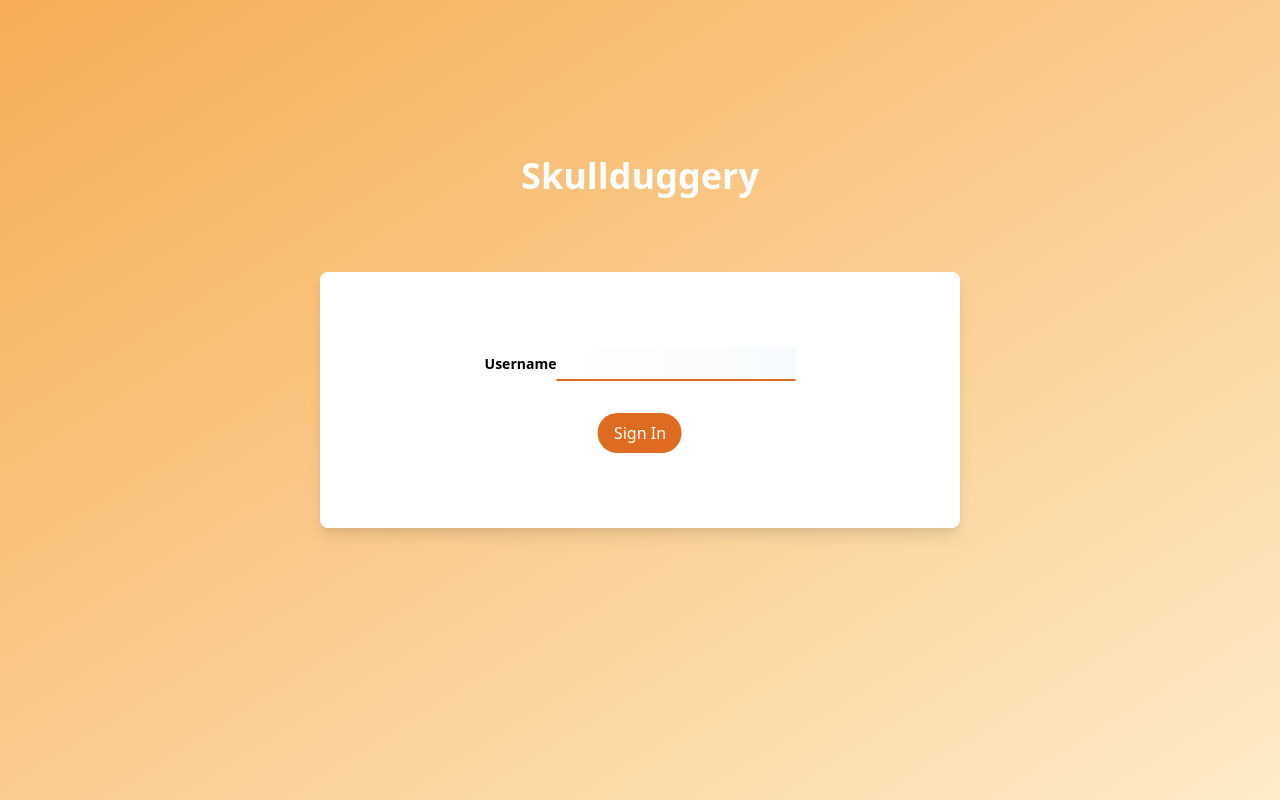
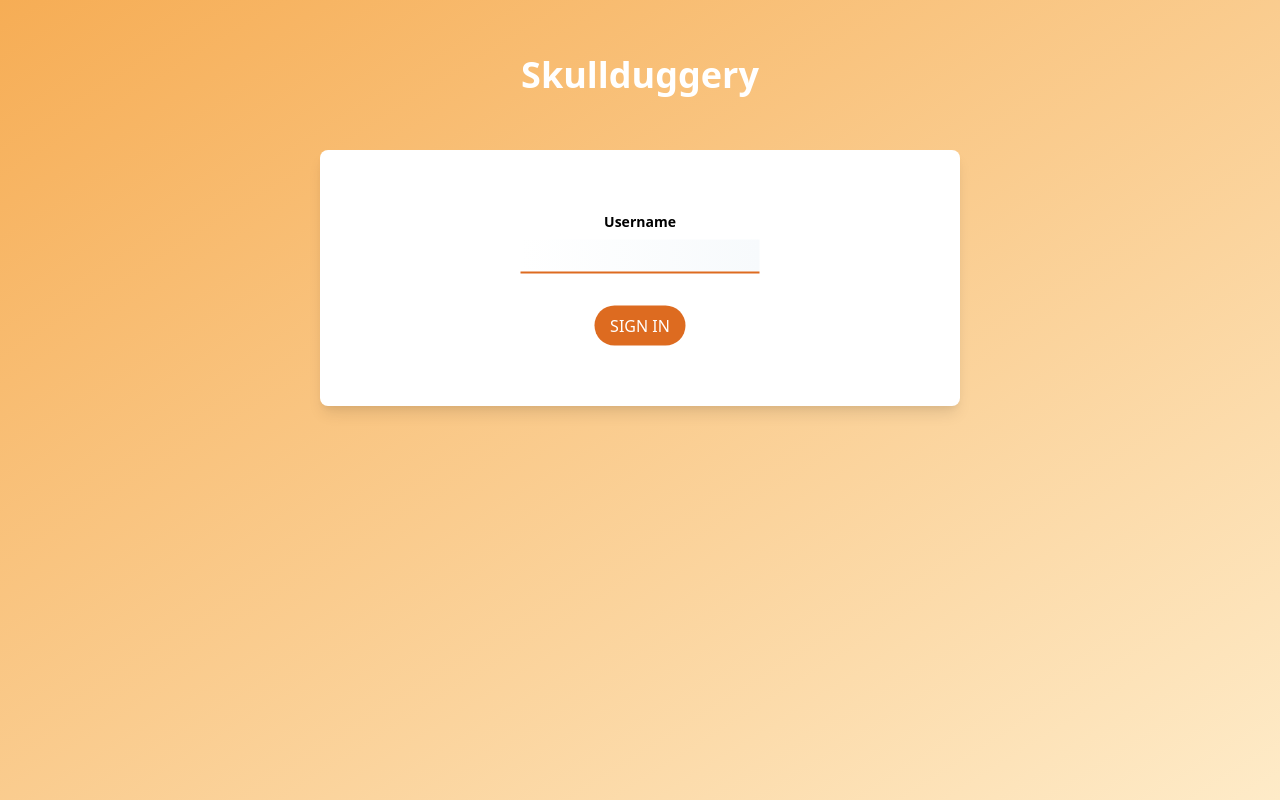
Before and after one commit to adriantbaker/skull-client, a React (Create React App) app: page / in a window 1280 px wide. Built offline with nearby package versions, Linux system fonts and the light colour scheme; no server answers.

Commit message:
More sign-in styling and basic header

```diff
--- a/src/components/App/App.css
+++ b/src/components/App/App.css
@@ -1,3 +1,7 @@
 .App {
   text-align: center;
 }
+
+.header-offset {
+    margin-top: 65px;
+}
--- a/src/components/App/App.jsx
+++ b/src/components/App/App.jsx
@@ -4,10 +4,26 @@ import './App.css';
 import GameLobby from '../GameLobby/GameLobby';
 import SignIn from '../SignIn/SignIn';
 import GameView from '../GameView/GameView';
+import Header from '../Header/Header';
 
 const App = () => {
     const { signedIn } = useSelector((state) => state.user);
     const { inGame } = useSelector((state) => state.game);
+
+    const getHeader = () => {
+        if (!signedIn) {
+            return null;
+        }
+        return <Header />;
+    };
+
+    const getAppViewClassName = () => {
+        if (!signedIn) {
+            return null;
+        }
+        // Need a top margin to offset the fixed header
+        return 'header-offset';
+    };
 
     const getAppView = () => {
         if (!signedIn) {
@@ -23,7 +39,10 @@ const App = () => {
 
     return (
         <div className="App">
-            {getAppView()}
+            {getHeader()}
+            <div className={getAppViewClassName()}>
+                {getAppView()}
+            </div>
         </div>
     );
 };
--- /dev/null
+++ b/src/components/Header/Header.css
@@ -0,0 +1,10 @@
+.header-container {
+    position: fixed;
+    top: 0;
+    width: 100%;
+    height: 50px;
+    z-index: 99;
+
+    display: flex;
+    align-items: center;
+}
--- /dev/null
+++ b/src/components/Header/Header.jsx
@@ -0,0 +1,10 @@
+import React from 'react';
+import './Header.css';
+
+const Header = () => (
+    <div className="header-container bg-white px-12 shadow">
+        <div className="text-orange-600 font-bold">Skullduggery</div>
+    </div>
+);
+
+export default Header;
--- a/src/components/SignIn/SignIn.css
+++ b/src/components/SignIn/SignIn.css
@@ -19,3 +19,7 @@
     left: 50%;
     transform: translate(-50%, -50%);
 }
+
+.center-horiz {
+    margin: 0 auto;
+}
--- a/src/components/SignIn/SignIn.jsx
+++ b/src/components/SignIn/SignIn.jsx
@@ -8,18 +8,18 @@ const SignIn = () => {
     const dispatch = useDispatch();
 
     return (
-        <div className="bg-gradient-to-br from-orange-400 to-orange-200 h-screen center-hv-parent">
+        <div className="bg-gradient-to-br from-orange-400 to-orange-200 h-screen">
             <div
-                className="text-white text-4xl font-bold center-hv-child-top"
+                className="text-white text-4xl font-bold py-12"
             >
                 Skullduggery
             </div>
-            <div className="bg-white rounded-lg w-1/2 center-hv-child h-64 shadow-lg">
+            <div className="bg-white rounded-lg w-1/2 h-64 shadow-lg center-horiz">
                 <div className="center-hv-parent h-full">
                     <div className="center-hv-child">
 
                         <div>
-                            <label className="font-bold mb-2 text-sm">
+                            <label className="block font-bold mb-2 text-sm">
                                 Username
                             </label>
                             <input
@@ -32,11 +32,11 @@ const SignIn = () => {
                         <div>
                             <button
                                 className="bg-orange-600 rounded-full px-4 py-2 text-white
-                        hover:bg-orange-500 transition duration-100"
+                        hover:bg-orange-500 transition duration-100 outline-none"
                                 type="button"
                                 onClick={() => { dispatch(setUser(username)); }}
                             >
-                                Sign In
+                                SIGN IN
                             </button>
                         </div>
                     </div>
```
